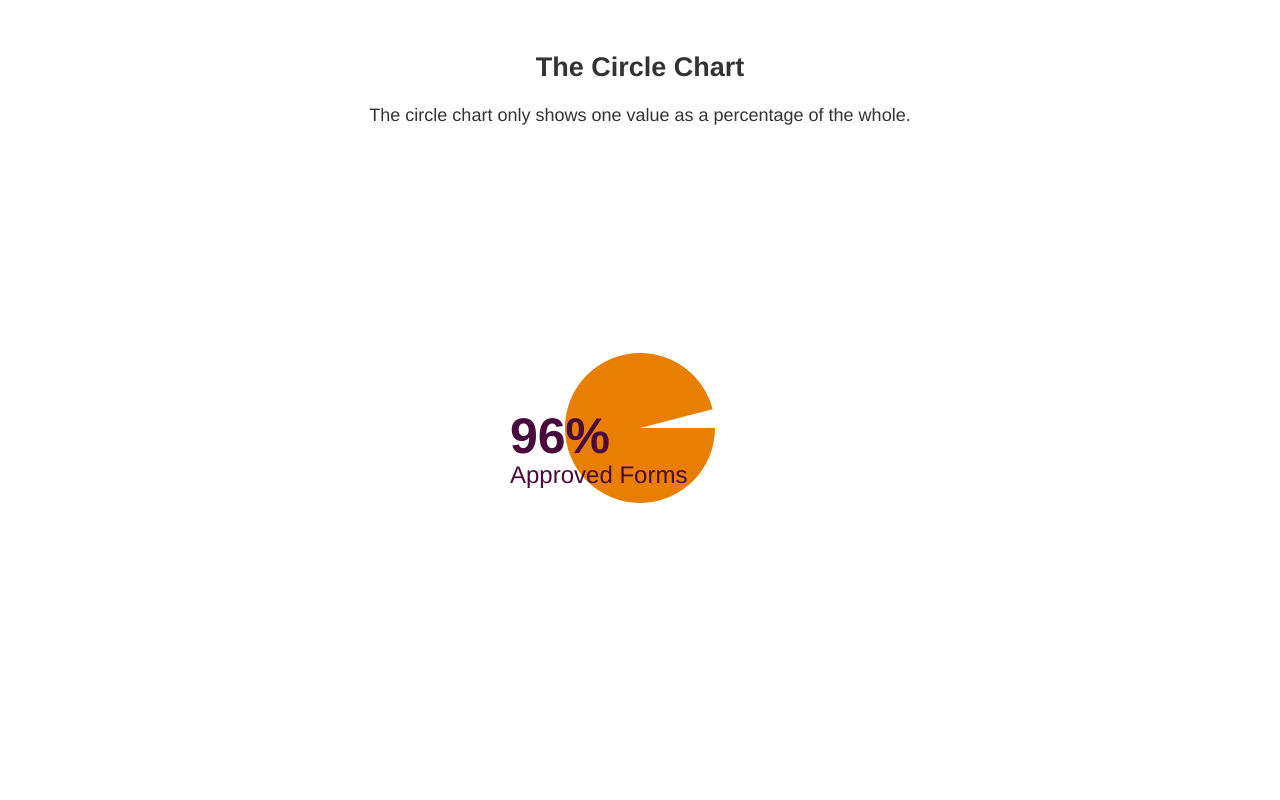
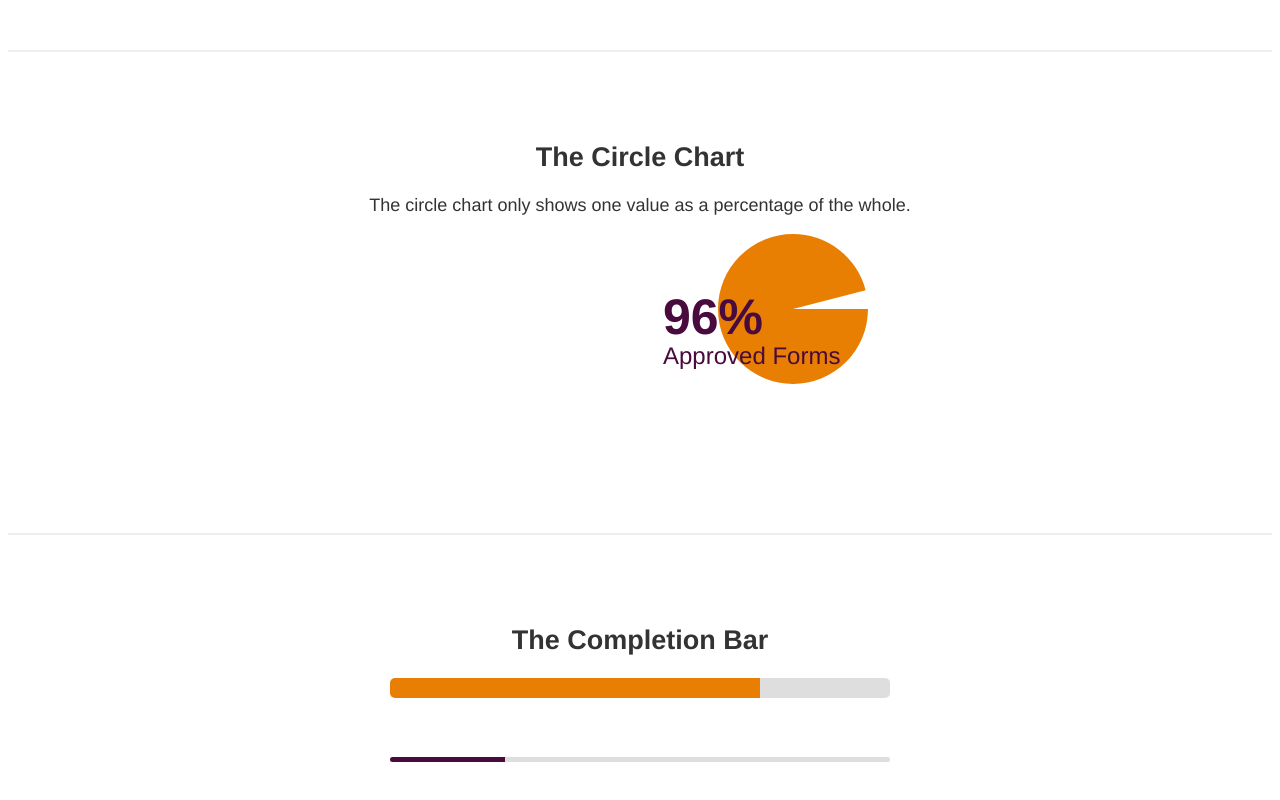
Before and after one commit to tylerlee/chartabull, a website: page index.html in a window 1280 px wide. Shown: the part 1564-2364 px from the top of the page. Before the commit the page ends 2126 px from the top, so only its background shows below. Drawn offline with Linux system fonts and the light colour scheme.

Commit message:
added a progress bar

```diff
--- a/chartabull.js
+++ b/chartabull.js
@@ -16,6 +16,8 @@
       // The text displayed is a percentage
       var chartValue = data[0]/data[1] * 100;
       this.buildText(el, chartValue + '%', chartText);
+    } else if(type == 'progress'){
+      this.drawProgressBar(el, data);
     }
   }
 
@@ -109,5 +111,19 @@
       drawContext.closePath();
       drawContext.fillStyle = this.chartColor;
       drawContext.fill();
+    },
+    drawProgressBar: function(el, data){
+      var height  = el.height(),
+          width   = el.width();
+
+      var ratio  = data[0]/data[1];
+      var drawContext = el[0].getContext("2d");
+
+      // Fill the background
+      drawContext.fillStyle = this.backgroundColor;
+      drawContext.fillRect(0, 0, width, height);
+      // Fill the bar
+      drawContext.fillStyle = this.chartColor;
+      drawContext.fillRect(0, 0, width * ratio, height);
     }
   });
--- a/index.html
+++ b/index.html
@@ -6,7 +6,6 @@
     <meta http-equiv='content-type' content='text/html; charset=utf-8'>
     <meta name="viewport" content="width=device-width, user-scalable=0">
     <title>Chartabull Demo</title>
-    <link rel='stylesheet' href='chartabull.css'>
     <script src='bower_components/jquery/dist/jquery.js'></script>
     <script src='bower_components/underscore/underscore.js'></script>
     <script src='chartabull.js'></script>
@@ -18,11 +17,10 @@
         font-weight: 300;
         font-size: 18px;
       }
-      .chart{
-        margin-bottom: 3em;
-      }
       canvas{
         border-radius: 5px;
+        clear: both;
+        margin-bottom: 3em;
       }
       hr{
         border: 1px solid #eee;
@@ -39,53 +37,69 @@
     <hr>
     <h2 id="line">The Line Chart</h2>
     <p>Takes an array of values and graphs them in the simplest way possible. The last value is the value shown in the graph.</p>
-    <div class="chart">
+
     <canvas height="150" width="300" class="js-chartabull"
         data-values="[1,3,4,5,17]"
         data-options='{}'
         data-text="Members"
         data-type="line">
     </canvas>
-    </div>
+
     <p>Size, fonts, and colors can be customized.</p>
-    <div class="chart">
+
     <canvas height="250" width="500" class="js-chartabull"
         data-values="[25,15,25,3,35]"
         data-options='{"backgroundColor": "#E97F02", "chartColor": "#F8CA00", "textColor": "#490A3D"}'
         data-text="% Retention Rate"
         data-type="line">
     </canvas>
-    </div>
+
 
     <p>Send me lots of numbers.</p>
 
-    <div class="chart">
+
     <canvas height="250" width="500" class="js-chartabull"
         data-values="[942, 76, 335, 382, 527, 102, 832, 244, 214, 947, 379, 114, 239, 155, 108, 4, 600, 279, 929, 269, 824, 15, 354, 900, 860, 586, 262, 957, 232, 721, 49, 344, 141, 978, 76, 686, 645, 878, 796, 947, 531, 579, 840, 865, 929, 263, 853, 783, 146, 386, 669, 609, 157, 248, 420, 589, 391, 875, 745, 236, 123, 512, 605, 823, 594, 213, 205, 373, 345, 917, 906, 315, 308, 23, 171, 663, 630, 47, 143, 270, 421, 729, 224, 69, 392, 93, 870, 343, 15, 531, 331, 310, 95, 495, 862, 808, 284, 486, 741, 642,942, 76, 335, 382, 527, 102, 832, 244, 214, 947, 379, 114, 239, 155, 108, 4, 600, 279, 929, 269, 824, 15, 354, 900, 860, 586, 262, 957, 232, 721, 49, 344, 141, 978, 76, 686, 645, 878, 796, 947, 531, 579, 840, 865, 929, 263, 853, 783, 146, 386, 669, 609, 157, 248, 420, 589, 391, 875, 745, 236, 123, 512, 605, 823, 594, 213, 205, 373, 345, 917, 906, 315, 308, 23, 171, 663, 630, 47, 143, 270, 421, 729, 224, 69, 392, 93, 870, 343, 15, 531, 331, 310, 95, 495, 862, 808, 284, 486, 741, 642,942, 76, 335, 382, 527, 102, 832, 244, 214, 947, 379, 114, 239, 155, 108, 4, 600, 279, 929, 269, 824, 15, 354, 900, 860, 586, 262, 957, 232, 721, 49, 344, 141, 978, 76, 686, 645, 878, 796, 947, 531, 579, 840, 865, 929, 263, 853, 783, 146, 386, 669, 609, 157, 248, 420, 589, 391, 875, 745, 236, 123, 512, 605, 823, 594, 213, 205, 373, 345, 917, 906, 315, 308, 23, 171, 663, 630, 47, 143, 270, 421, 729, 224, 69, 392, 93, 870, 343, 15, 531, 331, 310, 95, 495, 862, 808, 284, 486, 741, 642]"
         data-options=''
         data-text="Of Something"
         data-type="line">
     </canvas>
-    </div>
 
     <hr>
+
     <h2 id="pie">The Circle Chart</h2>
     <p>The circle chart only shows one value as a percentage of the whole.</p>
-    <div class="chart">
+
     <canvas height="150" width="300"
         class="js-chartabull"
         data-type="pie"
         data-values="[74,100]"
         data-text="Completed"></canvas>
-    </div>
-    <div class="chart">
+
+
     <canvas height="150" width="300"
         class="js-chartabull"
         data-type="pie"
         data-values="[24,25]"
         data-options='{"chartColor": "#E97F02", "textColor": "#490A3D"}'
         data-text="Approved Forms"></canvas>
-    </div>
+
+
+    <hr>
+    <h2 id="pie">The Completion Bar</h2>
+
+    <canvas height="20" width="500"
+        class="js-chartabull"
+        data-type="progress"
+        data-values="[74,100]"
+        data-options='{"backgroundColor":"#dedede", "chartColor": "#E97F02", "largeFont": "normal 16px helvetica"}'></canvas>
+
+    <br>
+    <canvas height="5" width="500"
+        class="js-chartabull"
+        data-type="progress"
+        data-values="[23,100]"
+        data-options='{"backgroundColor":"#dedede", "chartColor": "#490A3D"}'></canvas>
   </body>
 </html>
 
```
Lines whose indentation alone changed are shown as unchanged.
